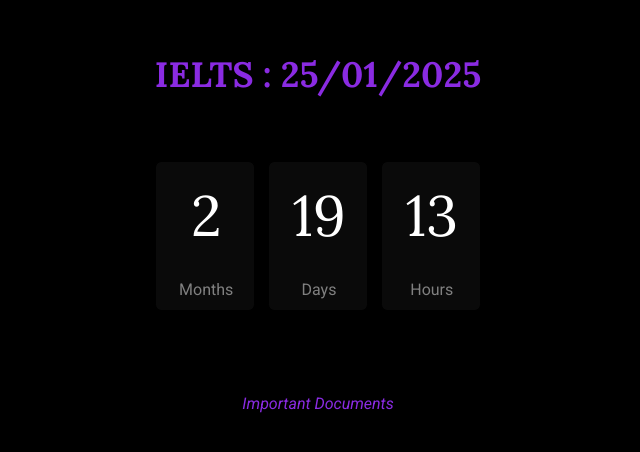
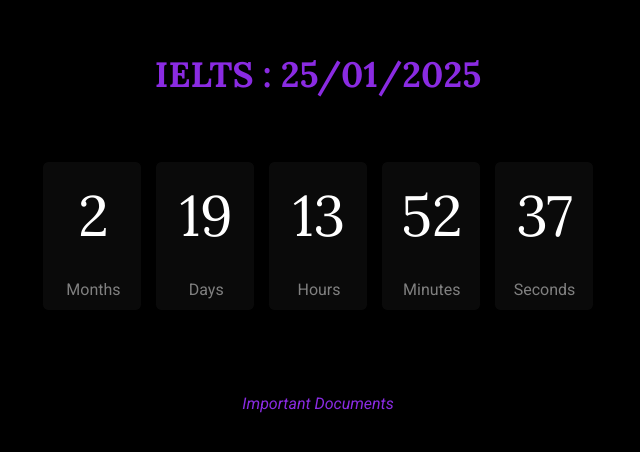
Before and after one commit to akramthedev/die-deutsch-traum, a React (Create React App) app: page / in a window 1280 px wide. Shown: the part 168-620 px from the top of the page, without its empty margins (322-962 px from the left). Built offline with nearby package versions, Linux system fonts and the light colour scheme.

Commit message:
Update Home.jsx

```diff
--- a/src/Home.jsx
+++ b/src/Home.jsx
@@ -67,6 +67,14 @@ const Home = () => {
           <span>{hours.toString().padStart(2, '0')}</span>
           <span>Hours</span>
         </button>
+        <button>
+          <span>{minutes.toString().padStart(2, '0')}</span>
+          <span>Minutes</span>
+        </button>
+        <button>
+          <span>{seconds.toString().padStart(2, '0')}</span>
+          <span>Seconds</span>
+        </button>
       </div>
     );
   };
```
